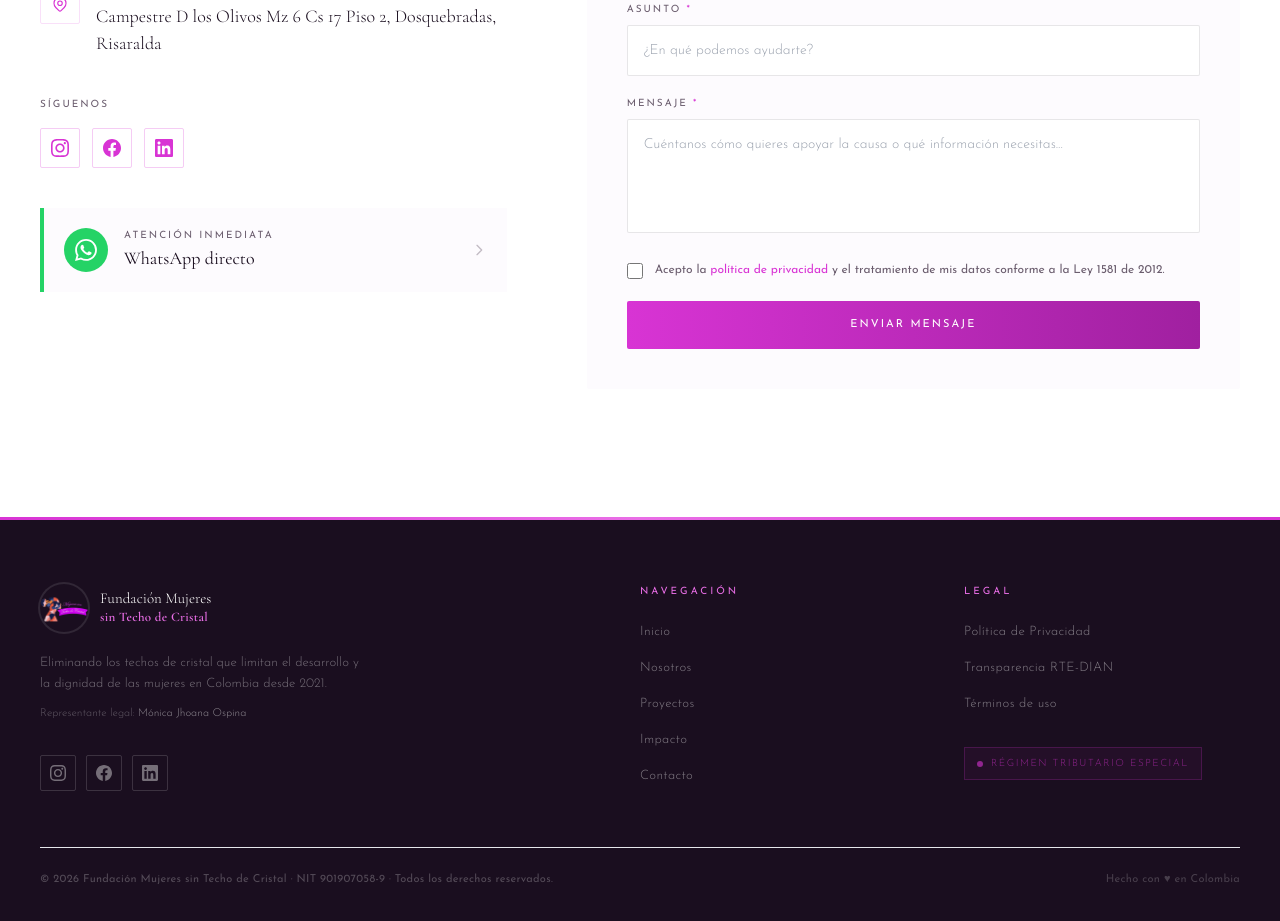
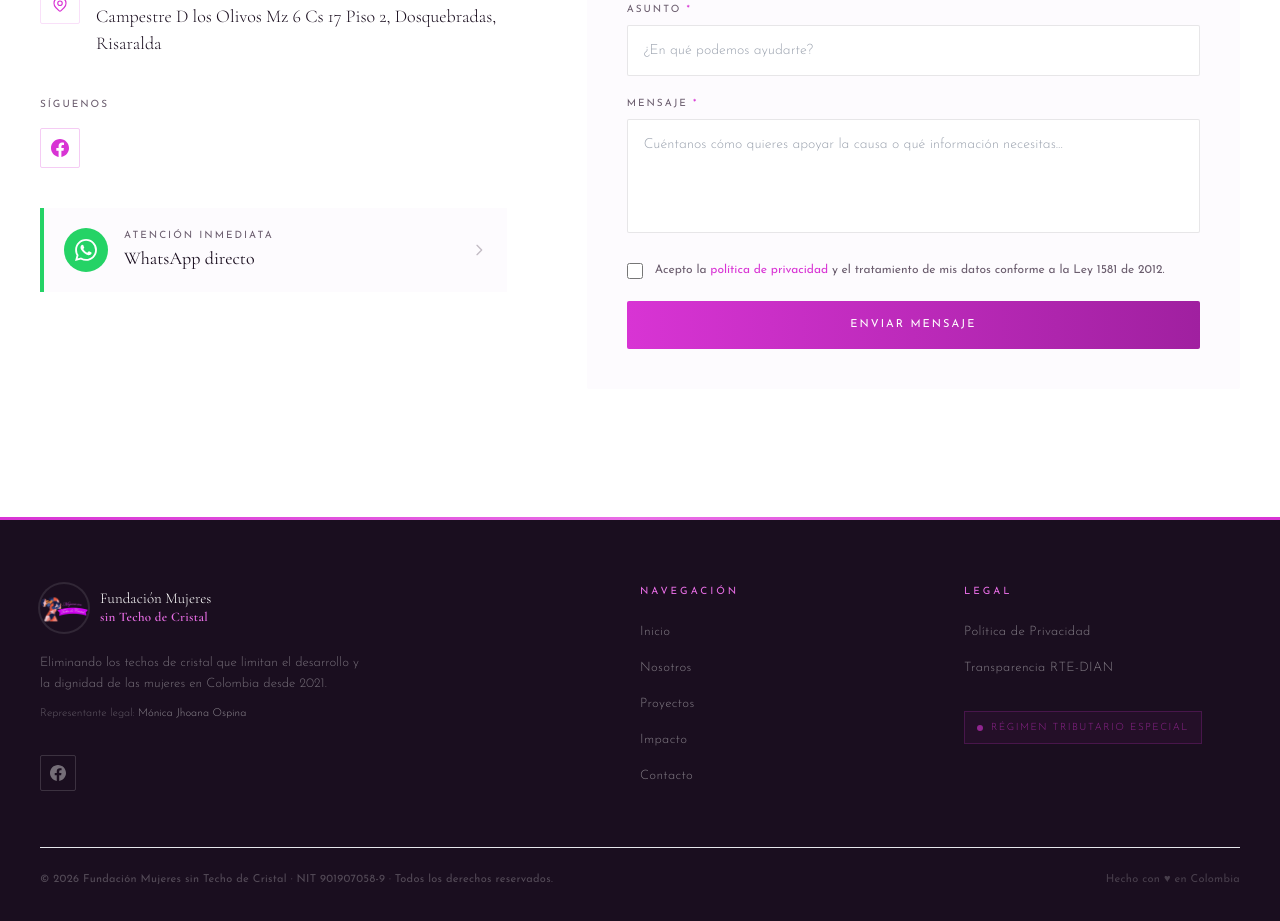
Before and after one commit to mujeressintechodecristal2025/webPage, a React (Vite) app in the folder mstc-platform/frontend/: page / in a window 1280 px wide. Shown: the part 6180-7101 px from the top of the page. Built offline with nearby package versions, Linux system fonts and the light colour scheme.

Commit message:
fix-remover-links-rotos

```diff
--- a/mstc-platform/frontend/src/features/public/components/Footer.tsx
+++ b/mstc-platform/frontend/src/features/public/components/Footer.tsx
@@ -5,29 +5,11 @@
 
 const SOCIAL = [
   {
-    label: 'Instagram',
-    href: '#',
-    icon: (
-      <svg width="16" height="16" viewBox="0 0 24 24" fill="currentColor" aria-hidden="true">
-        <path d="M12 2.163c3.204 0 3.584.012 4.85.07 3.252.148 4.771 1.691 4.919 4.919.058 1.265.069 1.645.069 4.849 0 3.205-.012 3.584-.069 4.849-.149 3.225-1.664 4.771-4.919 4.919-1.266.058-1.644.07-4.85.07-3.204 0-3.584-.012-4.849-.07-3.26-.149-4.771-1.699-4.919-4.92-.058-1.265-.07-1.644-.07-4.849 0-3.204.013-3.583.07-4.849.149-3.227 1.664-4.771 4.919-4.919 1.266-.057 1.645-.069 4.849-.069zm0-2.163c-3.259 0-3.667.014-4.947.072-4.358.2-6.78 2.618-6.98 6.98-.059 1.281-.073 1.689-.073 4.948 0 3.259.014 3.668.072 4.948.2 4.358 2.618 6.78 6.98 6.98 1.281.058 1.689.072 4.948.072 3.259 0 3.668-.014 4.948-.072 4.354-.2 6.782-2.618 6.979-6.98.059-1.28.073-1.689.073-4.948 0-3.259-.014-3.667-.072-4.947-.196-4.354-2.617-6.78-6.979-6.98-1.281-.059-1.69-.073-4.949-.073zm0 5.838c-3.403 0-6.162 2.759-6.162 6.162s2.759 6.163 6.162 6.163 6.162-2.759 6.162-6.163c0-3.403-2.759-6.162-6.162-6.162zm0 10.162c-2.209 0-4-1.79-4-4 0-2.209 1.791-4 4-4s4 1.791 4 4c0 2.21-1.791 4-4 4zm6.406-11.845c-.796 0-1.441.645-1.441 1.44s.645 1.44 1.441 1.44c.795 0 1.439-.645 1.439-1.44s-.644-1.44-1.439-1.44z"/>
-      </svg>
-    ),
-  },
-  {
     label: 'Facebook',
     href: 'https://web.facebook.com/profile.php?id=61572277466220',
     icon: (
       <svg width="16" height="16" viewBox="0 0 24 24" fill="currentColor" aria-hidden="true">
         <path d="M24 12.073c0-6.627-5.373-12-12-12s-12 5.373-12 12c0 5.99 4.388 10.954 10.125 11.854v-8.385H7.078v-3.47h3.047V9.43c0-3.007 1.792-4.669 4.533-4.669 1.312 0 2.686.235 2.686.235v2.953H15.83c-1.491 0-1.956.925-1.956 1.874v2.25h3.328l-.532 3.47h-2.796v8.385C19.612 23.027 24 18.062 24 12.073z"/>
-      </svg>
-    ),
-  },
-  {
-    label: 'LinkedIn',
-    href: '#',
-    icon: (
-      <svg width="16" height="16" viewBox="0 0 24 24" fill="currentColor" aria-hidden="true">
-        <path d="M20.447 20.452h-3.554v-5.569c0-1.328-.027-3.037-1.852-3.037-1.853 0-2.136 1.445-2.136 2.939v5.667H9.351V9h3.414v1.561h.046c.477-.9 1.637-1.85 3.37-1.85 3.601 0 4.267 2.37 4.267 5.455v6.286zM5.337 7.433c-1.144 0-2.063-.926-2.063-2.065 0-1.138.92-2.063 2.063-2.063 1.14 0 2.064.925 2.064 2.063 0 1.139-.925 2.065-2.064 2.065zm1.782 13.019H3.555V9h3.564v11.452zM22.225 0H1.771C.792 0 0 .774 0 1.729v20.542C0 23.227.792 24 1.771 24h20.451C23.2 24 24 23.227 24 22.271V1.729C24 .774 23.2 0 22.222 0h.003z"/>
       </svg>
     ),
   },
@@ -160,14 +142,6 @@
                   Transparencia RTE-DIAN
                 </Link>
               </li>
-              <li>
-                <a
-                  href="#"
-                  className="text-[13px] text-white/45 hover:text-white transition-colors font-light tracking-wide"
-                >
-                  Términos de uso
-                </a>
-              </li>
             </ul>
 
             {/* Badge RTE */}
--- a/mstc-platform/frontend/src/features/public/components/sections/ContactoSection.tsx
+++ b/mstc-platform/frontend/src/features/public/components/sections/ContactoSection.tsx
@@ -66,29 +66,11 @@
 
 const SOCIAL = [
   {
-    label: 'Instagram',
-    href: '#',
-    icon: (
-      <svg width="18" height="18" viewBox="0 0 24 24" fill="currentColor" aria-hidden="true">
-        <path d="M12 2.163c3.204 0 3.584.012 4.85.07 3.252.148 4.771 1.691 4.919 4.919.058 1.265.069 1.645.069 4.849 0 3.205-.012 3.584-.069 4.849-.149 3.225-1.664 4.771-4.919 4.919-1.266.058-1.644.07-4.85.07-3.204 0-3.584-.012-4.849-.07-3.26-.149-4.771-1.699-4.919-4.92-.058-1.265-.07-1.644-.07-4.849 0-3.204.013-3.583.07-4.849.149-3.227 1.664-4.771 4.919-4.919 1.266-.057 1.645-.069 4.849-.069zm0-2.163c-3.259 0-3.667.014-4.947.072-4.358.2-6.78 2.618-6.98 6.98-.059 1.281-.073 1.689-.073 4.948 0 3.259.014 3.668.072 4.948.2 4.358 2.618 6.78 6.98 6.98 1.281.058 1.689.072 4.948.072 3.259 0 3.668-.014 4.948-.072 4.354-.2 6.782-2.618 6.979-6.98.059-1.28.073-1.689.073-4.948 0-3.259-.014-3.667-.072-4.947-.196-4.354-2.617-6.78-6.979-6.98-1.281-.059-1.69-.073-4.949-.073zm0 5.838c-3.403 0-6.162 2.759-6.162 6.162s2.759 6.163 6.162 6.163 6.162-2.759 6.162-6.163c0-3.403-2.759-6.162-6.162-6.162zm0 10.162c-2.209 0-4-1.79-4-4 0-2.209 1.791-4 4-4s4 1.791 4 4c0 2.21-1.791 4-4 4zm6.406-11.845c-.796 0-1.441.645-1.441 1.44s.645 1.44 1.441 1.44c.795 0 1.439-.645 1.439-1.44s-.644-1.44-1.439-1.44z"/>
-      </svg>
-    ),
-  },
-  {
     label: 'Facebook',
     href: 'https://web.facebook.com/profile.php?id=61572277466220',
     icon: (
       <svg width="18" height="18" viewBox="0 0 24 24" fill="currentColor" aria-hidden="true">
         <path d="M24 12.073c0-6.627-5.373-12-12-12s-12 5.373-12 12c0 5.99 4.388 10.954 10.125 11.854v-8.385H7.078v-3.47h3.047V9.43c0-3.007 1.792-4.669 4.533-4.669 1.312 0 2.686.235 2.686.235v2.953H15.83c-1.491 0-1.956.925-1.956 1.874v2.25h3.328l-.532 3.47h-2.796v8.385C19.612 23.027 24 18.062 24 12.073z"/>
-      </svg>
-    ),
-  },
-  {
-    label: 'LinkedIn',
-    href: '#',
-    icon: (
-      <svg width="18" height="18" viewBox="0 0 24 24" fill="currentColor" aria-hidden="true">
-        <path d="M20.447 20.452h-3.554v-5.569c0-1.328-.027-3.037-1.852-3.037-1.853 0-2.136 1.445-2.136 2.939v5.667H9.351V9h3.414v1.561h.046c.477-.9 1.637-1.85 3.37-1.85 3.601 0 4.267 2.37 4.267 5.455v6.286zM5.337 7.433c-1.144 0-2.063-.926-2.063-2.065 0-1.138.92-2.063 2.063-2.063 1.14 0 2.064.925 2.064 2.063 0 1.139-.925 2.065-2.064 2.065zm1.782 13.019H3.555V9h3.564v11.452zM22.225 0H1.771C.792 0 0 .774 0 1.729v20.542C0 23.227.792 24 1.771 24h20.451C23.2 24 24 23.227 24 22.271V1.729C24 .774 23.2 0 22.222 0h.003z"/>
       </svg>
     ),
   },
```
